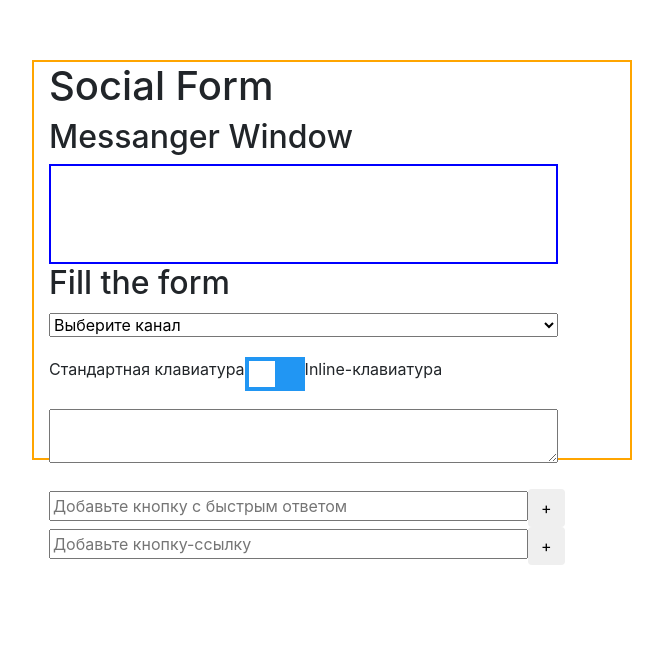
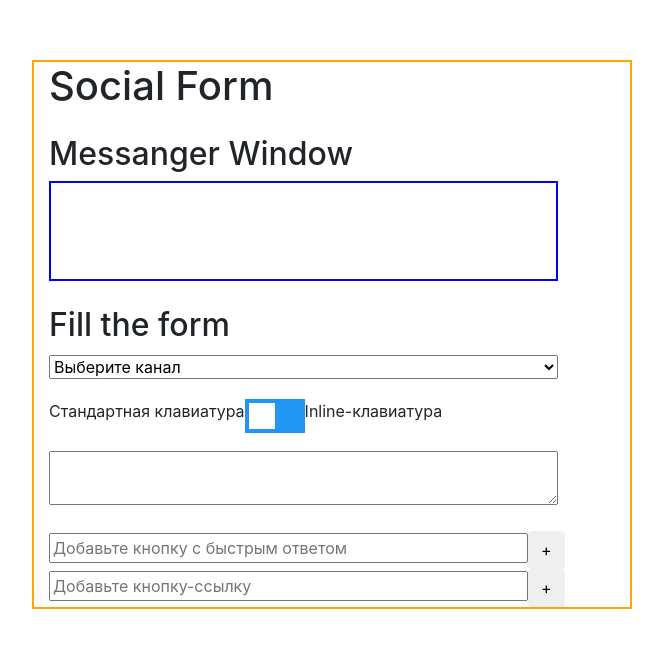
Before and after one commit to trewstaples/social-form-test, a React (Create React App) app: page / in a window 1280 px wide. Shown: the part 140-788 px from the top of the page, without its empty margins (308-971 px from the left). Built offline with nearby package versions, Linux system fonts and the light colour scheme.

Commit message:
Проведет мелкие работы

```diff
--- a/src/components/app/app.jsx
+++ b/src/components/app/app.jsx
@@ -7,7 +7,6 @@ const App = () => {
       <header className='header'>
         <h1>Social Form</h1>
       </header>
-      <h2>Messanger Window</h2>
       <Messenger />
       <h2>Fill the form</h2>
       <Form />
--- a/src/components/form/form.css
+++ b/src/components/form/form.css
@@ -1,6 +1,6 @@
 .container{
     width: 600px;
-    height: 400px;
+    height: 100%;
     margin: auto;
     margin-top: 200px;
     border: 2px solid orange;
--- a/src/components/messenger/messenger.css
+++ b/src/components/messenger/messenger.css
@@ -1,3 +1,9 @@
+.messenger-wrap {
+    margin-top: 25px;
+    margin-bottom: 25px;
+}
+
+
 .messenger {
     width: 90%;
     min-height: 100px;
--- a/src/components/messenger/messenger.jsx
+++ b/src/components/messenger/messenger.jsx
@@ -1,7 +1,12 @@
 import './messenger.css'
 
 const Messenger = () => {
-  return <div className='messenger'></div>
+  return (
+    <div className='messenger-wrap'>
+      <h2>Messanger Window</h2>
+      <div className='messenger'></div>
+    </div>
+  )
 }
 
 export { Messenger }
```
Also changed, not shown: src/readme.md (added).
